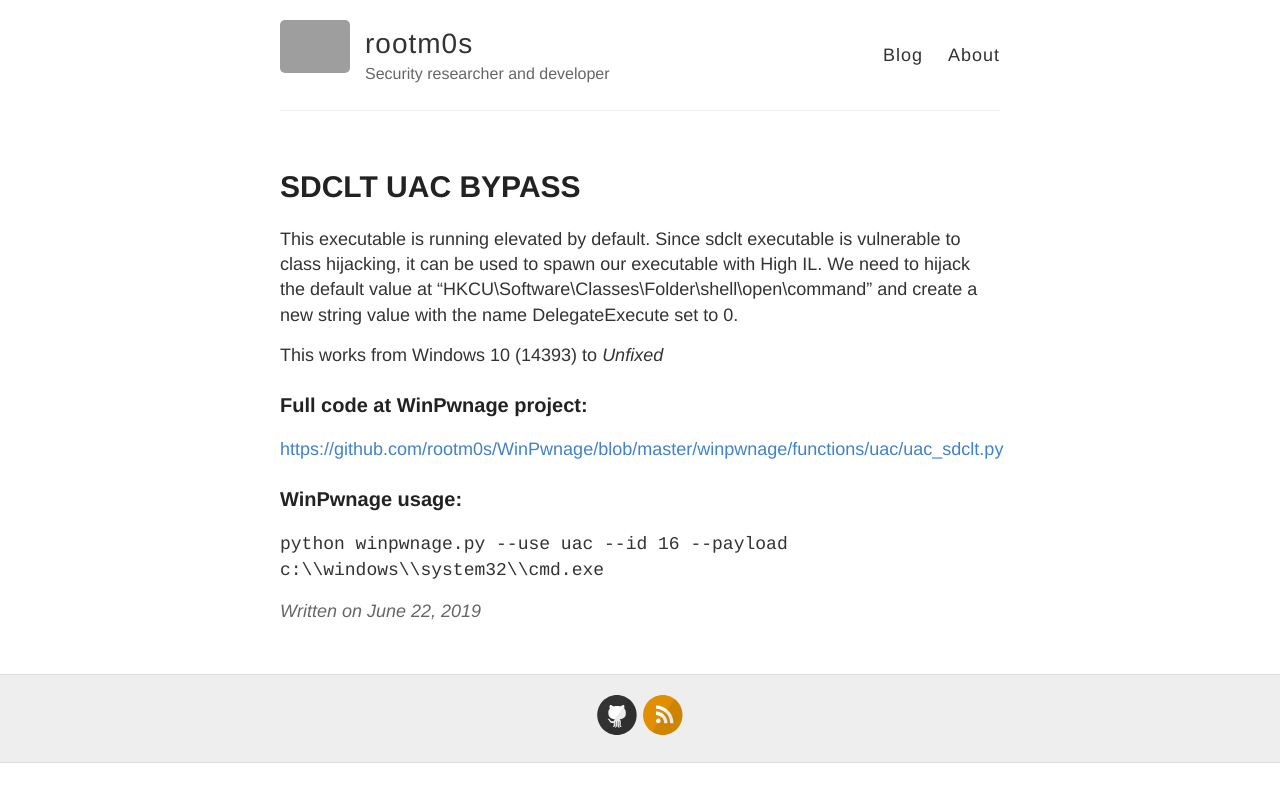
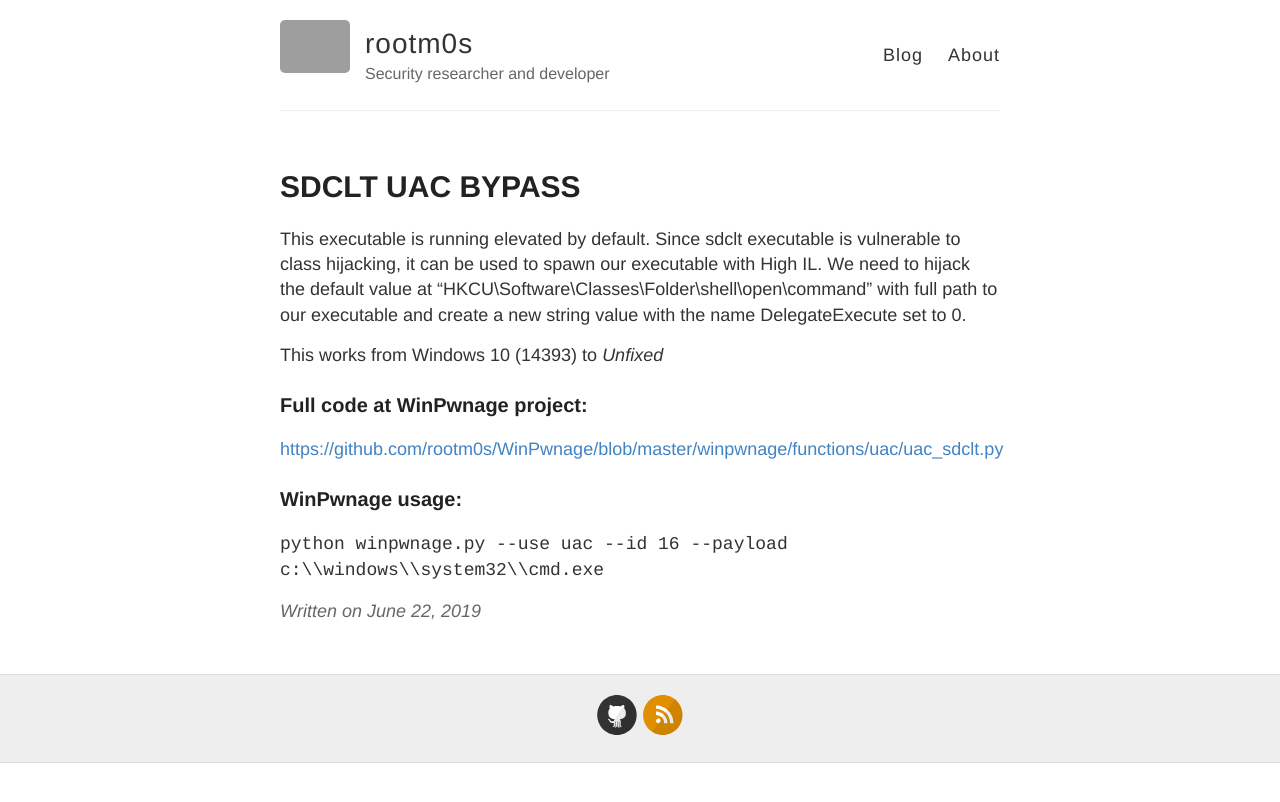
Before and after one commit to rootm0s/rootm0s.github.io, a Jekyll site: the page built from _posts/2019-6-22-sdclt-uac-bypass.md, in a window 1280 px wide. Shown: the top 802 px of the page. Built offline with Jekyll 4.4.1, drawn with Linux system fonts in a browser that asks for light colours; grey boxes are pictures that could not be loaded.

Commit message:
Update 2019-6-22-sdclt-uac-bypass.md

```diff
--- a/_posts/2019-6-22-sdclt-uac-bypass.md
+++ b/_posts/2019-6-22-sdclt-uac-bypass.md
@@ -4,9 +4,7 @@ title: SDCLT UAC BYPASS
 ---
 
 This executable is running elevated by default. Since sdclt executable is vulnerable to
-class hijacking, it can be used to spawn our executable with High IL. We need to hijack the default
-value at "HKCU\Software\Classes\Folder\shell\open\command" and create a new string value with the
-name DelegateExecute set to 0.
+class hijacking, it can be used to spawn our executable with High IL. We need to hijack the default value at "HKCU\Software\Classes\Folder\shell\open\command" with full path to our executable and create a new string value with the name DelegateExecute set to 0.
 
 This works from Windows 10 (14393) to *Unfixed*
 
```
